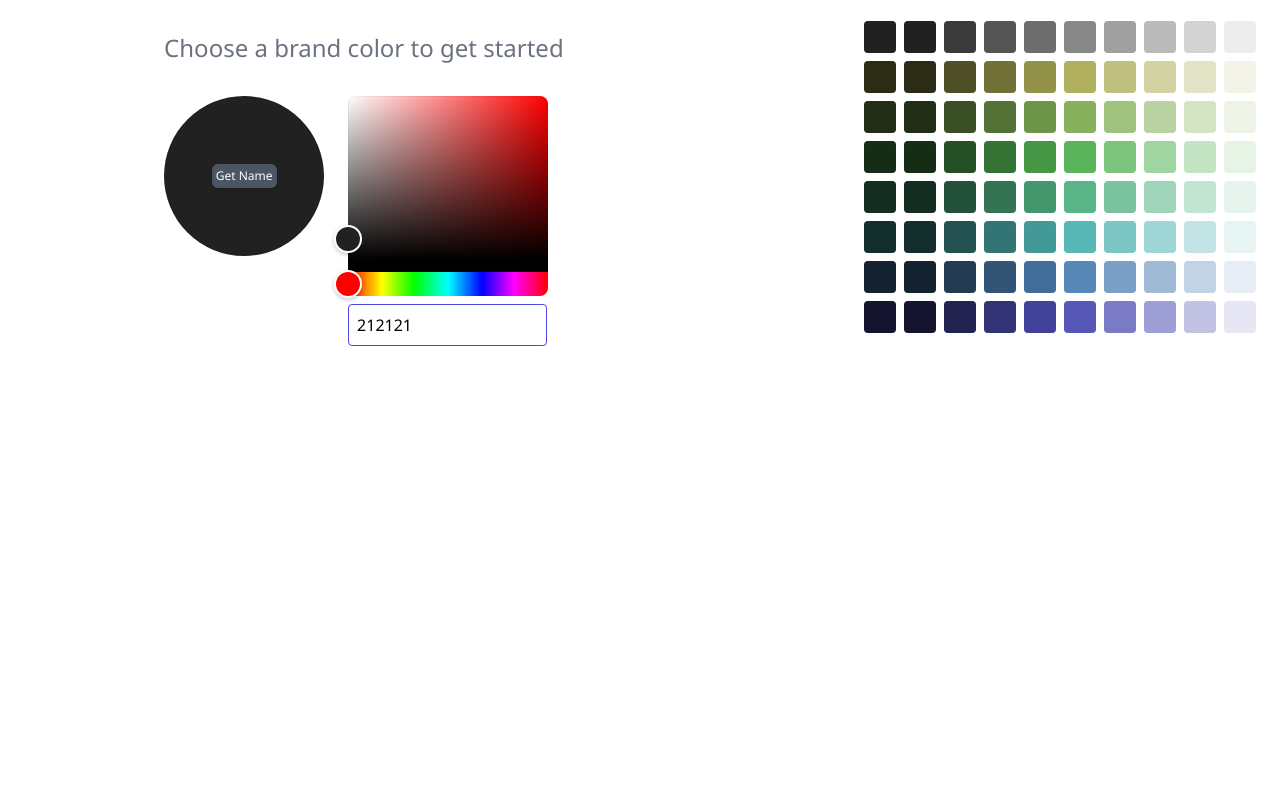
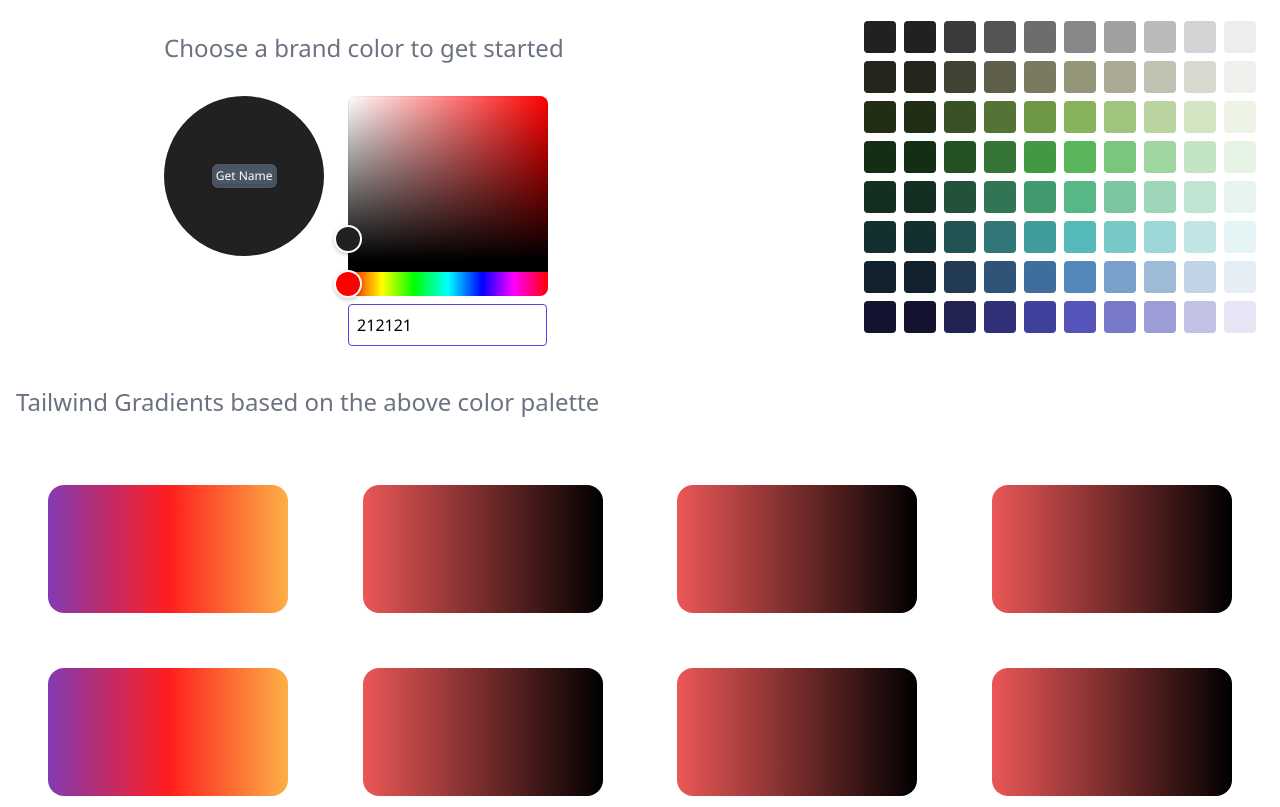
Before and after one commit to shubhamchopade/tailwind-gradient-v2, a React (Create React App) app: page / in a window 1280 px wide. Built offline with nearby package versions, Linux system fonts and the light colour scheme.

Commit message:
feat: gradient basic

```diff
--- a/src/App.tsx
+++ b/src/App.tsx
@@ -1,5 +1,6 @@
 import "./App.css";
 import { BrandColor } from "./components/BrandColor";
+import GradientsGrid from "./components/gradient/GradientsGrid";
 import { ColorStateProvider } from "./store/ColorStateProvider";
 
 function App() {
@@ -7,6 +8,7 @@ function App() {
     <div className="App">
       <ColorStateProvider>
         <BrandColor />
+        <GradientsGrid />
       </ColorStateProvider>
     </div>
   );
--- a/src/components/BrandColorPalette.tsx
+++ b/src/components/BrandColorPalette.tsx
@@ -5,12 +5,19 @@ import useHSLToHex from "../hooks/useHSLToHex";
 import useHexToHSL from "../hooks/useHexToHSL";
 import { useColorState } from "../store/ColorStateProvider";
 import ColorName, { ColorNameHSL } from "./ColorName";
+import { useEffect } from "react";
 
 const BrandColorPalette = () => {
-  const { brandColor, showColorName } = useColorState();
+  const {
+    brandColor,
+    showColorName,
+    setBrandColorPaletteArray,
+  } = useColorState();
   const val = useBrandColorPalette(brandColor);
 
-  console.log(val);
+  useEffect(() => {
+    setBrandColorPaletteArray(val);
+  }, [brandColor]);
 
   return (
     <section className="flex items-start justify-start pr-4">
@@ -32,7 +39,10 @@ const BrandTile = (props: any) => {
   let hex = useHSLToHex(props.color.h, props.color.s, props.color.l);
   return (
     <main className="flex items-center justify-between m-1">
-      <div className="w-8 h-8 rounded transition" style={{ background: hex }} />
+      <div
+        className="w-8 h-8 rounded transition transform hover:scale-105"
+        style={{ background: hex }}
+      />
     </main>
   );
 };
--- a/src/components/GetBrandColor.tsx
+++ b/src/components/GetBrandColor.tsx
@@ -11,6 +11,7 @@ const GetBrandColor = () => {
     setBrandColor,
     showColorName,
     setShowColorName,
+    brandColorPaletteArray,
   } = useColorState();
   const [localBrandColor, setLocalBrandColor] = useState("#212121");
   const [value] = useDebounce(localBrandColor, 200);
@@ -22,6 +23,8 @@ const GetBrandColor = () => {
   const handleBrandColor = (color: any) => {
     setLocalBrandColor(color);
   };
+
+  console.log(brandColorPaletteArray);
 
   useEffect(() => {
     setShowColorName(false);
@@ -40,7 +43,7 @@ const GetBrandColor = () => {
                 <ColorName value={value} />
               ) : (
                 <button
-                  className="cursor-pointer"
+                  className="outline-none shadow focus:shadow-md"
                   onClick={() => setShowColorName(!showColorName)}
                 >
                   Get Name
--- a/src/components/GradientsGrid.tsx
+++ /dev/null
@@ -1,5 +0,0 @@
-const GradientsGrid = () => {
-  return <p>Grid</p>;
-};
-
-export default GradientsGrid;
--- /dev/null
+++ b/src/components/gradient/GradientBlock.tsx
@@ -0,0 +1,21 @@
+import styled from "styled-components";
+import React, { forwardRef } from "react";
+
+type ContainerType = {
+  color?: any; ///Passing Optional Props
+};
+
+const GradientBlock = (color: any) => {
+  return <StyledGradientBlock color={color} />;
+};
+
+const StyledGradientBlock = styled.div<ContainerType>`
+  width: 15rem;
+  height: 8rem;
+  border-radius: 1rem;
+  margin: 0.7rem;
+  background: ${(props): any =>
+    props.color.color ? props.color.color : "#000"};
+`;
+
+export { GradientBlock };
--- /dev/null
+++ b/src/components/gradient/GradientsGrid.tsx
@@ -0,0 +1,22 @@
+import { GradientBlock } from "./GradientBlock";
+
+const GradientsGrid = () => {
+  return (
+    <>
+      <p className="txt">Tailwind Gradients based on the above color palette</p>
+      <input type="switch"></input>
+      <div className="flex justify-evenly flex-wrap gap-8">
+        <GradientBlock color="linear-gradient(90deg, rgba(131,58,180,1) 0%, rgba(253,29,29,1) 50%, rgba(252,176,69,1) 100%)" />
+        <GradientBlock color="linear-gradient(to right, #eb5757, #000000)" />
+        <GradientBlock color="linear-gradient(to right, #eb5757, #000000)" />
+        <GradientBlock color="linear-gradient(to right, #eb5757, #000000)" />
+        <GradientBlock color="linear-gradient(90deg, rgba(131,58,180,1) 0%, rgba(253,29,29,1) 50%, rgba(252,176,69,1) 100%)" />
+        <GradientBlock color="linear-gradient(to right, #eb5757, #000000)" />
+        <GradientBlock color="linear-gradient(to right, #eb5757, #000000)" />
+        <GradientBlock color="linear-gradient(to right, #eb5757, #000000)" />
+      </div>
+    </>
+  );
+};
+
+export default GradientsGrid;
--- a/src/hooks/useGetLightnessPalette.js
+++ b/src/hooks/useGetLightnessPalette.js
@@ -12,10 +12,12 @@ function useGetLightnessPalette(hsl) {
   //   getIndex(l)
   // );
   let lightness = l;
+  let saturation = s;
   for (let i = getIndex(l); i < palette.length; i++) {
     palette[i] = { h, s, l: lightness };
     if (lightness > 90) {
       lightness -= 90;
+      saturation -= 10;
     } else if (lightness < 10) {
       lightness += 10;
     } else {
@@ -26,6 +28,7 @@ function useGetLightnessPalette(hsl) {
   for (let i = 0; i < getIndex(l); i++) {
     if (lightness > 90) {
       lightness -= 90;
+      saturation -= 10;
     } else if (lightness < 10) {
       lightness += 10;
     } else {
@@ -33,7 +36,7 @@ function useGetLightnessPalette(hsl) {
     }
     palette[i] = { h, s, l: lightness };
   }
-  console.log(palette, getIndex(l));
+  // console.log(palette, getIndex(l));
   return palette;
 }
 
--- a/src/index.css
+++ b/src/index.css
@@ -1,3 +1,8 @@
 @tailwind base;
+
+.txt {
+  @apply text-gray-500 my-8 text-2xl;
+}
+
 @tailwind components;
 @tailwind utilities;
--- a/src/store/ColorStateProvider.jsx
+++ b/src/store/ColorStateProvider.jsx
@@ -17,12 +17,15 @@ export const useColorState = () => {
 export const ColorStateProvider = ({ children }) => {
   const [brandColor, setBrandColor] = useState("#095216");
   const [showColorName, setShowColorName] = useState(false);
+  const [brandColorPaletteArray, setBrandColorPaletteArray] = useState([]);
 
   const providerValue = {
     brandColor,
     setBrandColor,
     showColorName,
     setShowColorName,
+    brandColorPaletteArray,
+    setBrandColorPaletteArray,
   };
 
   return (
--- a/tsconfig.json
+++ b/tsconfig.json
@@ -5,6 +5,7 @@
     "strict": true,
     "esModuleInterop": true,
     "skipLibCheck": true,
+    "downlevelIteration": true,
     "forceConsistentCasingInFileNames": true,
     "lib": [
       "dom",
```
Also changed, not shown: src/services/generateTailwindConfigFile.js (added).
